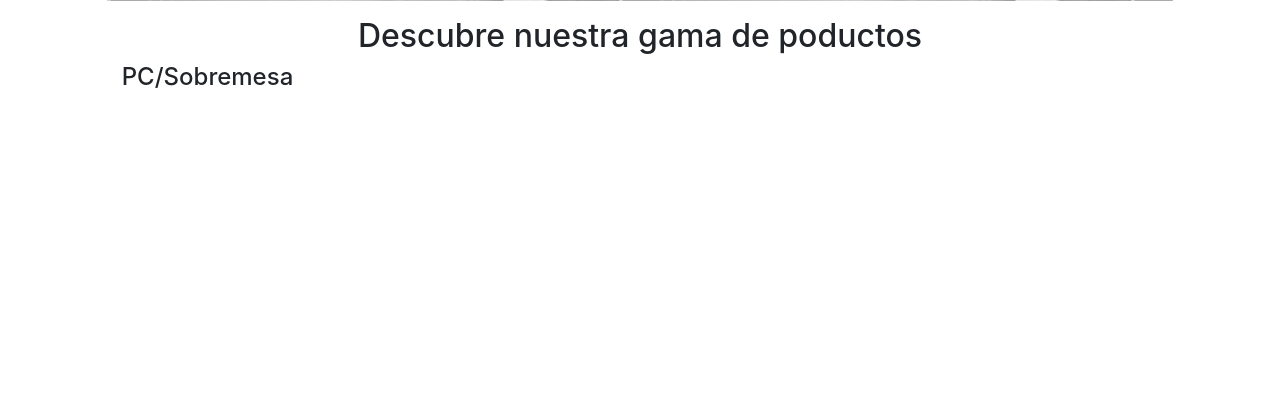
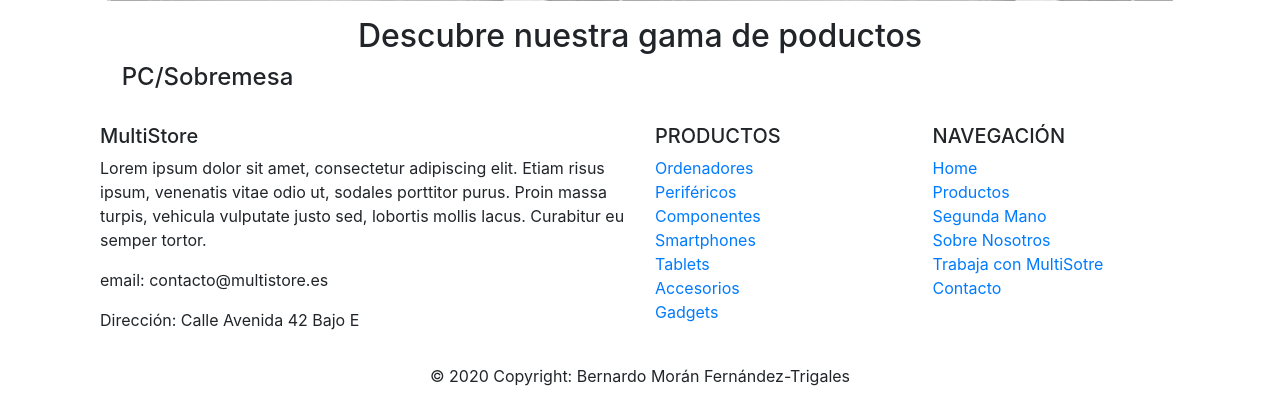
Before and after one commit to bernardomft/MultiStore, a Symfony app: template templates/index/index.html.twig in a window 1280 px wide. Shown: the part 388-800 px from the top of the page. Run offline with Twig, Linux system fonts and the light colour scheme; the template is opened without the code that fills it, so the values that code supplies are empty; some libraries are stand-ins or nearby versions.

Commit message:
FOOTER Y PORTATILES
-FOOTER AÑADIDO
-10 LAPTOPS AÑADIDOS

```diff
--- a/src/DataFixtures/SubCategoryFixtures.php
+++ b/src/DataFixtures/SubCategoryFixtures.php
@@ -10,7 +10,7 @@ use Doctrine\Common\DataFixtures\DependentFixtureInterface;
 
 class SubCategoryFixtures extends Fixture implements DependentFixtureInterface
 {
-    public const COMPUTERS = ['PC/Sobremesa' ,'Portátil'];
+    public const COMPUTERS = ['PC/Sobremesa' ,'Portatil'];
     public const PERIFERICS = ['Teclado' ,'Ratón', 'Pantalla'];
     public const COMPONENTS = ['Disco duro' ,'Caja', 'Placa base', 'Procesador', 'Tarjeta gráfica' , 'Fuente de alimentación' , 'Refrigeración'];
     public const ACEESORIES = ['Funda' ,'Cargador', 'Auriculares'];
--- a/templates/base.html.twig
+++ b/templates/base.html.twig
@@ -27,5 +27,8 @@
             <script src="{{ path('fos_js_routing_js', { callback: 'fos.Router.setData' }) }}"></script>
             <script src="/js/app.js"></script>
         {% endblock %}
+        <div class="container">
+            {% include 'commons/_footer.html.twig' %}
+        </div>
     </body>
 </html>
--- /dev/null
+++ b/templates/commons/_footer.html.twig
@@ -0,0 +1,98 @@
+<!-- Footer -->
+<footer class="page-footer font-small blue pt-4">
+
+  <!-- Footer Links -->
+  <div class="container-fluid text-center text-md-left">
+
+    <!-- Grid row -->
+    <div class="row">
+
+      <!-- Grid column -->
+      <div class="col-md-6 col-6 mt-md-0 mt-3">
+
+        <!-- Content -->
+        <h5 class="">MultiStore</h5>
+        <p> Lorem ipsum dolor sit amet, consectetur adipiscing elit. Etiam risus ipsum, venenatis vitae odio ut, sodales porttitor purus. Proin massa turpis, vehicula vulputate justo sed, lobortis mollis lacus. Curabitur eu semper tortor.</p>
+		<p>email: contacto@multistore.es</p>
+		<p>Dirección: Calle Avenida 42 Bajo E</p>
+      </div>
+      <!-- Grid column -->
+
+      <hr class="clearfix w-100 d-md-none pb-3">
+
+      <!-- Grid column -->
+      <div class="col-md-3 mb-md-0 mb-3">
+
+        <!-- Links -->
+        <h5 class="text-uppercase">Productos</h5>
+
+        <ul class="list-unstyled">
+          <li>
+            <a href="#!">Ordenadores</a>
+          </li>
+          <li>
+            <a href="#!">Periféricos</a>
+          </li>
+          <li>
+            <a href="#!">Componentes</a>
+          </li>
+          <li>
+            <a href="#!">Smartphones</a>
+          </li>
+		  <li>
+            <a href="#!">Tablets</a>
+          </li>
+		  <li>
+            <a href="#!">Accesorios</a>
+          </li>
+		  <li>
+            <a href="#!">Gadgets</a>
+          </li>
+        </ul>
+
+      </div>
+      <!-- Grid column -->
+
+      <!-- Grid column -->
+      <div class="col-md-3 mb-md-0 mb-3">
+
+        <!-- Links -->
+        <h5 class="text-uppercase">Navegación</h5>
+
+        <ul class="list-unstyled">
+          <li>
+            <a href="#!">Home</a>
+          </li>
+          <li>
+            <a href="#!">Productos</a>
+          </li>
+          <li>
+            <a href="#!">Segunda Mano</a>
+          </li>
+          <li>
+            <a href="#!">Sobre Nosotros</a>
+          </li>
+		  <li>
+            <a href="#!">Trabaja con MultiSotre</a>
+          </li>
+		  <li>
+            <a href="#!">Contacto</a>
+          </li>
+        </ul>
+
+      </div>
+      <!-- Grid column -->
+
+    </div>
+    <!-- Grid row -->
+
+  </div>
+  <!-- Footer Links -->
+
+  <!-- Copyright -->
+  <div class="footer-copyright text-center py-3">© 2020 Copyright: Bernardo Morán Fernández-Trigales
+  </div>
+  <!-- Copyright -->
+
+</footer>
+<!-- Footer -->
--- a/templates/commons/_header.html.twig
+++ b/templates/commons/_header.html.twig
@@ -12,7 +12,7 @@
 				</a>
 			</li>
 			<li class="nav-item dropdown">
-				<a class="nav-link dropdown-toggle" href="http://example.com" id="navbarDropdownMenuLink" data-toggle="dropdown" aria-haspopup="true" aria-expanded="false">
+				<a class="nav-link dropdown-toggle" href="#" id="navbarDropdownMenuLink" data-toggle="dropdown" aria-haspopup="true" aria-expanded="false">
 					Productos
 				</a>
 				<ul class="dropdown-menu" aria-labelledby="navbarDropdownMenuLink">
```
Also changed, not shown: src/DataFixtures/LaptopFixtures.php (added, +70 -0 lines), src/DataFixtures/ProductFixtures.php (+22 -0 lines), public/images/Desktops/MackBookPro13.jpg (added).
